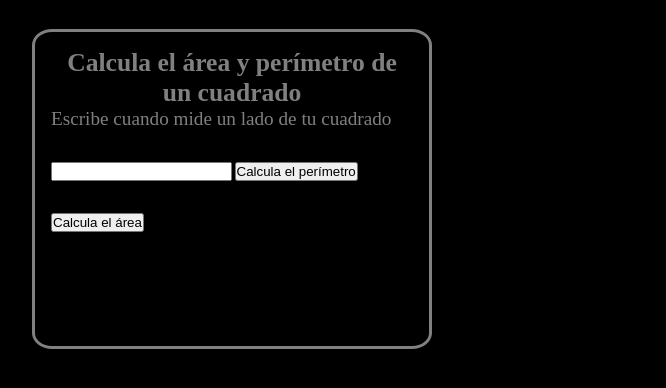
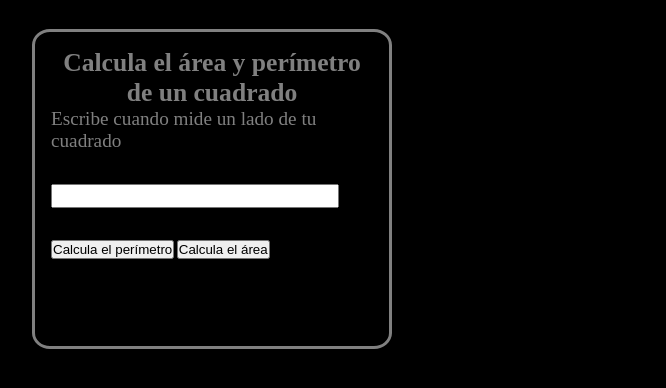
Before and after one commit to pedroalexdev/practica-javascript, a plain HTML site: page figuras.html in a window 1280 px wide. Shown: the part 90-478 px from the top of the page, without its empty margins (0-666 px from the left). Drawn offline with Linux system fonts and the light colour scheme.

Commit message:
mejorando el estilo del contenedor del cuadrado

```diff
--- a/figuras.scss
+++ b/figuras.scss
@@ -19,7 +19,7 @@ body{
     main{
         margin: 2rem;
         .square{
-            width: 25rem;
+            width: 22.5rem;
             height: 20rem;
             padding: 1rem;
             border: solid gray 0.2rem;
@@ -35,6 +35,8 @@ body{
             }
             input{
                 margin: 2rem auto;
+                width: 18rem;
+                height: 1.5rem;
             }
         }
     }
```
Also changed, not shown: figuras.html (+1 -0 lines), figuras.css, 1 other file.
